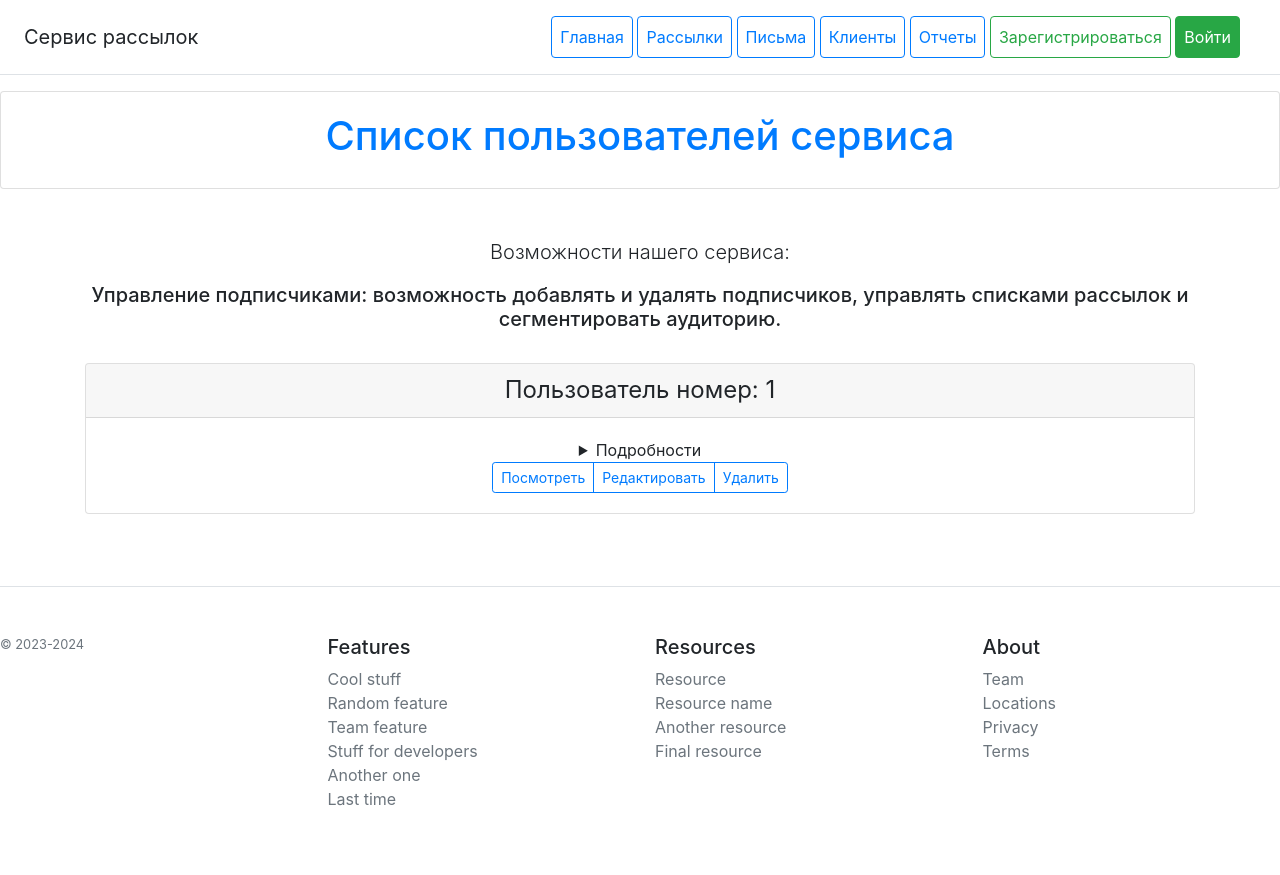
After one commit to valeradyomin/coursework_06_mailing_service, a Django app: page /users/user_list/ in a window 1280 px wide. The commit adds this page. Run offline with Django 5.2, Linux system fonts and the light colour scheme; tables that the repository leaves empty hold one stand-in row (values such as "Sample post"); some libraries are stand-ins or nearby versions.

Commit message:
add UserListView

```diff
--- a/app_mailing/templates/app_mailing/includes/inc_header.html
+++ b/app_mailing/templates/app_mailing/includes/inc_header.html
@@ -8,6 +8,7 @@
         <a href="{% url 'app_mailing:log_list' %}" class="p-2 btn btn-outline-primary">Отчеты</a>
 
         {% if user.is_authenticated %}
+            <a class="p-2 btn btn-outline-primary" href="{% url 'users:user_list' %}">Пользователи</a>
             <a href="#" class="p-2 btn btn-outline-success">{{ user.email }}</a>
             {# <a class="p-2 btn btn-outline-primary" href="{% url 'users:profile' %}">Мой профиль</a> #}
             <a class="p-2 btn btn-warning" href="{% url 'users:logout' %}">Выйти</a>
--- /dev/null
+++ b/users/templates/users/user_list.html
@@ -0,0 +1,40 @@
+{% extends 'app_mailing/base.html' %}
+
+{% block content %}
+
+
+<div class="container">
+    {% for object in object_list %}
+    <div class="card-deck mb-3 text-center">
+        <div class="card mb-4 box-shadow">
+            <div class="card-header">
+                <h4 class="my-0 font-weight-normal">Пользователь номер: {{ object.id }}</h4>
+            </div>
+            <div class="card-body">
+                <details>
+                    <summary>Подробности</summary>
+                    <ul class="list-unstyled mt-3 mb-4">
+                        <li>Имя пользователя: {{ object.first_name|default:"не указано" }}</li>
+                        <li>Фамилия пользователя: {{ object.last_name|default:"не указана" }}</li>
+                        <li>Почта пользователя: {{ object.email|default:"не указана" }}</li>
+                        <li>Телефон пользователя: {{ object.phone|default:"не указан" }}</li>
+                        <li>Метка активности: {{ object.is_active|default:"не указан" }}</li>
+
+                    </ul>
+                </details>
+
+                <div class="btn-group">
+                    <a href="{% url 'app_mailing:mailings_detail' object.pk %}" type="button"
+                       class="btn btn-sm btn-outline-primary">Посмотреть</a>
+                    <a href="{% url 'app_mailing:mailings_update' object.pk %}" type="button"
+                       class="btn btn-sm btn-outline-primary">Редактировать</a>
+                    <a href="{% url 'app_mailing:mailings_delete' object.pk %}" type="button"
+                       class="btn btn-sm btn-outline-primary">Удалить</a>
+                </div>
+            </div>
+        </div>
+    </div>
+    {% endfor %}
+</div>
+
+{% endblock %}
--- a/users/urls.py
+++ b/users/urls.py
@@ -2,7 +2,7 @@ from django.urls import path
 from django.views.generic import TemplateView
 
 from users.apps import UsersConfig
-from users.views import LoginView, LogoutView, RegisterView, get_verification, RegisterInfo
+from users.views import LoginView, LogoutView, RegisterView, get_verification, RegisterInfo, UserListView
 
 app_name = UsersConfig.name
 
@@ -16,4 +16,5 @@ urlpatterns = [
             template_name='users/verification_approve.html'), name='verification_approve'),
     path('verification_reject/', TemplateView.as_view(
                 template_name='users/verification_reject.html'), name='verification_reject'),
+    path('user_list/', UserListView.as_view(), name='user_list'),
 ]
--- a/users/views.py
+++ b/users/views.py
@@ -6,7 +6,7 @@ from django.shortcuts import render, redirect
 from django.contrib.auth.views import LoginView as BaseLoginView
 from django.contrib.auth.views import LogoutView as BaseLogoutView
 from django.urls import reverse_lazy, reverse
-from django.views.generic import CreateView, TemplateView
+from django.views.generic import CreateView, TemplateView, ListView
 
 from app_mailing.views import BaseContextMixin
 from users.forms import LoginViewForm, UserRegisterForm
@@ -76,6 +76,14 @@ class RegisterInfo(TemplateView):
         return context
 
 
+class UserListView(BaseContextMixin, ListView):
+    model = User
+    extra_context = {
+        'title': 'Список пользователей сервиса',
+        'phrases': BaseContextMixin.phrases,
+    }
+
+
 def get_verification(request, verification_code):
     try:
         user = User.objects.filter(verification_code=verification_code).first()
```
Also changed, not shown: users/models.py (line endings or trailing spaces).
